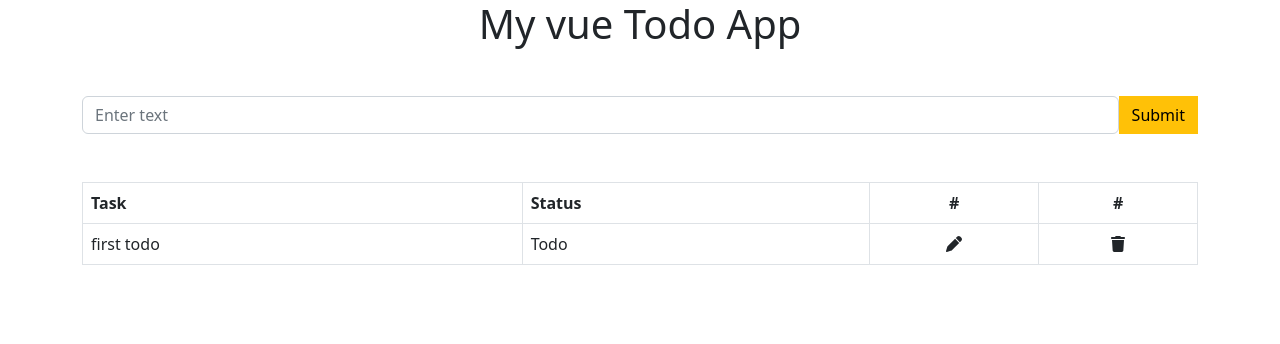
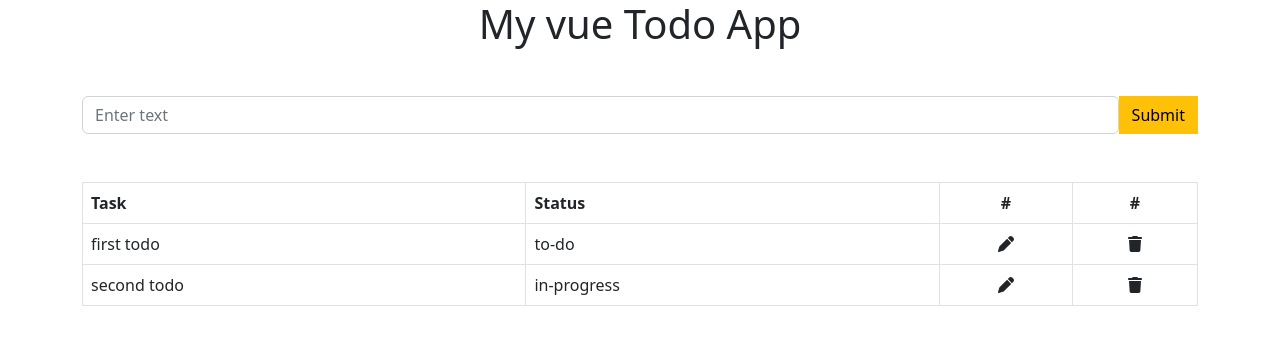
Before and after one commit to SacleuxBenoit/testvuejs, a Vue app in the folder todo-app/: page / in a window 1280 px wide. Shown: the top 344 px of the page. Built offline with nearby package versions, Linux system fonts and the light colour scheme.

Commit message:
add data for tasks in array + display them

```diff
--- a/todo-app/src/components/TodoApp.vue
+++ b/todo-app/src/components/TodoApp.vue
@@ -19,9 +19,9 @@
         </thead>
 
         <tbody>
-          <tr>
-            <td>first todo</td>
-            <td>Todo</td>
+          <tr v-for="(task,index) in tasks" :key="index">
+            <td>{{task.name}}</td>
+            <td>{{task.status}}</td>
             <td>
               <div class="text-center">
                 <span class="fa fa-pen"></span>
@@ -43,6 +43,21 @@
   name: 'HelloWorld',
   props: {
     msg: String
+  },
+
+  data(){
+    return{
+      tasks: [
+        {
+          name: 'first todo',
+          status: 'to-do'
+        },
+        {
+          name: 'second todo',
+          status: 'in-progress'
+        }
+      ]
+    }
   }
 }
 </script>
```
